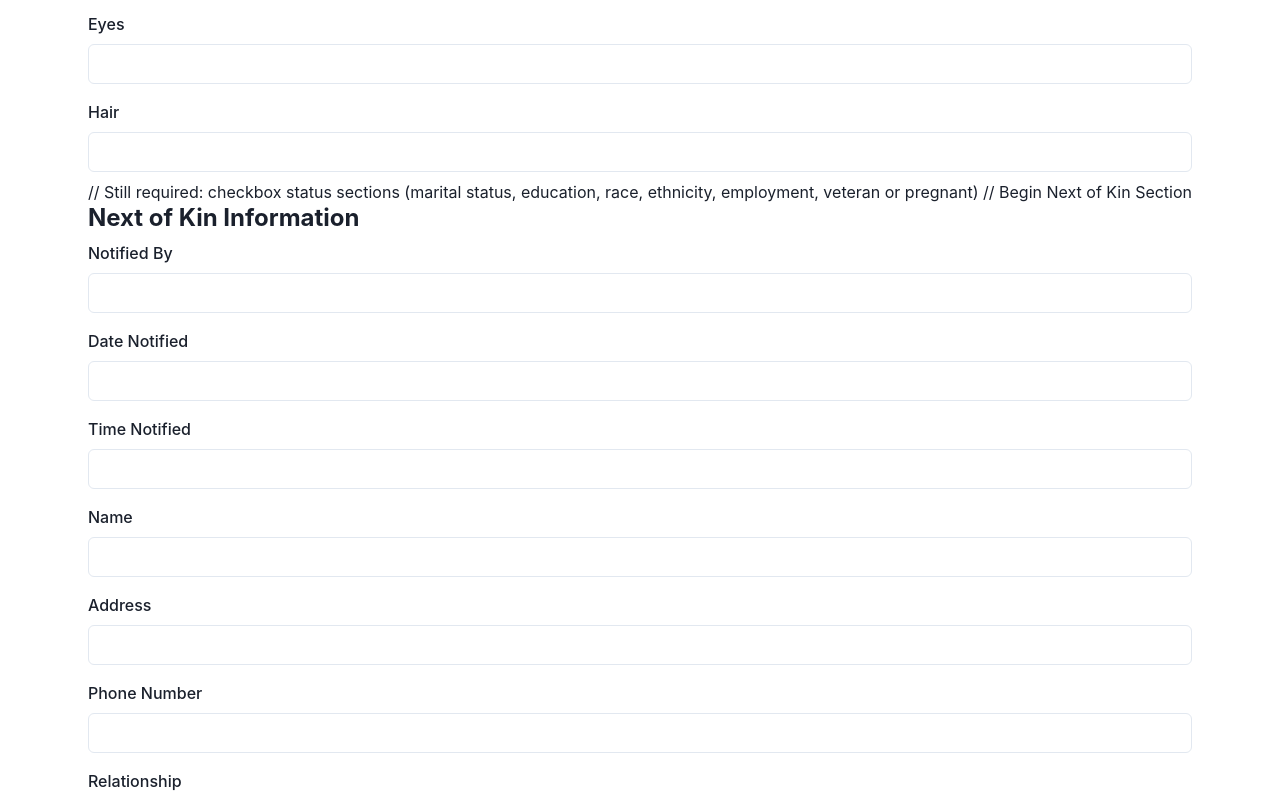
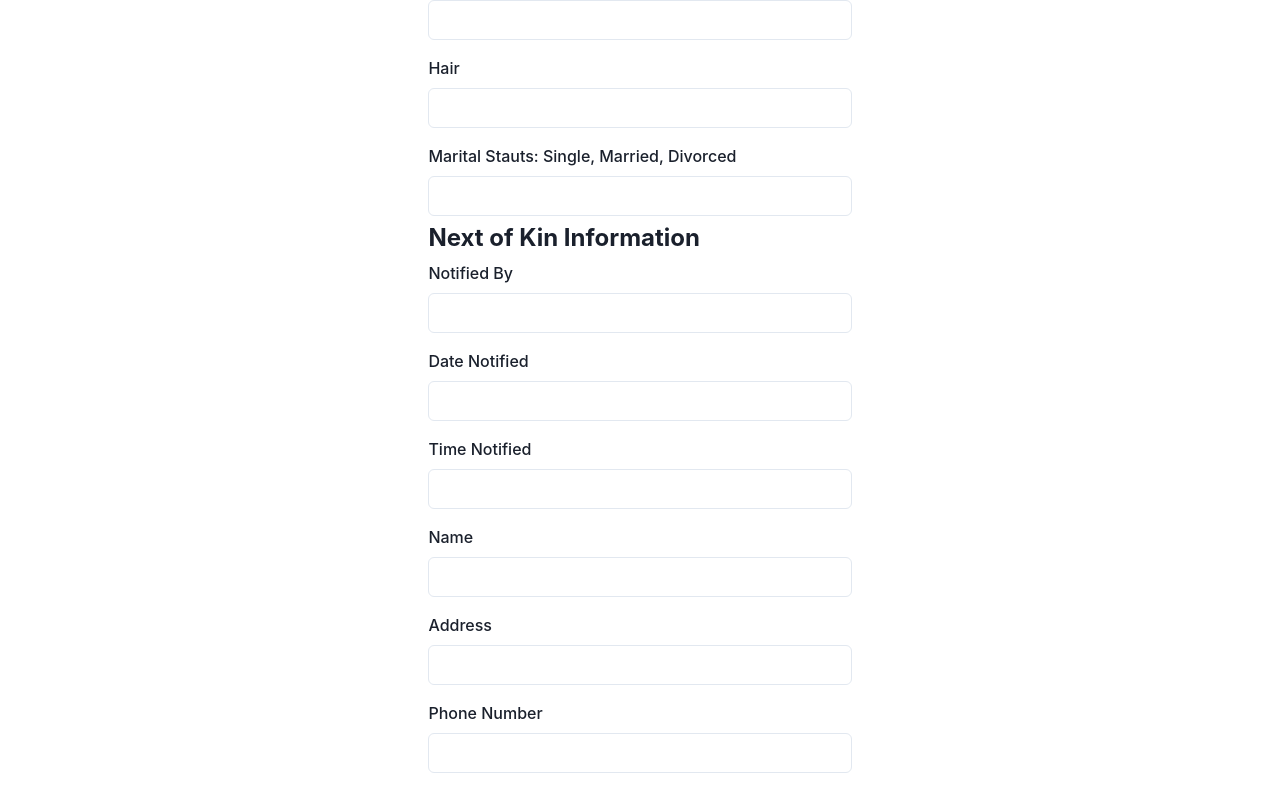
Before and after one commit to tylerkennedy/DSI, a Next.js app: page / in a window 1280 px wide. Shown: the part 1095-1888 px from the top of the page. Built offline with nearby package versions, Linux system fonts and the light colour scheme; no server answers; sample sign-in values are in the browser's storage.

Commit message:
Update form.js
editing form dimensions and removing comments

```diff
--- a/src/components/form.js
+++ b/src/components/form.js
@@ -64,6 +64,7 @@ class Form extends Component {
         weight: event.target.weight.value,
         eyes: event.target.eyes.value,
         hair: event.target.hair.value,
+        maritalStatus: event.target.maritalStatus.value,
         notifiedBy: event.target.notifiedBy.value,
         dateNotified: event.target.dateNotified.value,
         timeNotified: event.target.timeNotified.value,
@@ -89,10 +90,8 @@ class Form extends Component {
     }
 
     return (
-      <Flex>
+      <Flex justify="space-between">
         <form onSubmit={handleSubmit}>
-          // Start Boxes of Information
-          // Basic Info Section
           <Heading fontSize="2xl">Victim Information</Heading>
           <Box py={2}>
             <FormLabel htmlFor='caseNumber'>Case Number</FormLabel>
@@ -213,8 +212,10 @@ class Form extends Component {
             <FormLabel htmlFor='hair'>Hair</FormLabel>
             <Input id='hair' type='text'></Input>
           </Box>
-          // Still required: checkbox status sections (marital status, education, race, ethnicity, employment, veteran or pregnant)
-          // Begin Next of Kin Section
+          <Box py={2}>
+            <FormLabel htmlFor='maritalStatus'>Marital Stauts: Single, Married, Divorced </FormLabel>
+            <Input id='maritalStatus' type='text'></Input>
+          </Box>
           <Heading fontSize="2xl">Next of Kin Information</Heading>
           <Box py={2}>
             <FormLabel htmlFor='notifiedBy'>Notified By</FormLabel>
@@ -260,7 +261,7 @@ class Form extends Component {
           <Heading fontSize="2xl">File Uploads</Heading>
           <form action="" method="post" enctype="multipart/form-data" name="form1" id="form1">
           <label>upload file<input type="file" name="file[]" multiple /></label>
-          <label><input type="submit" name="button" id="button" value="Submit" /></label></form>
+          </form>
 
           <Button mt={4} type="submit">
             Submit
```
